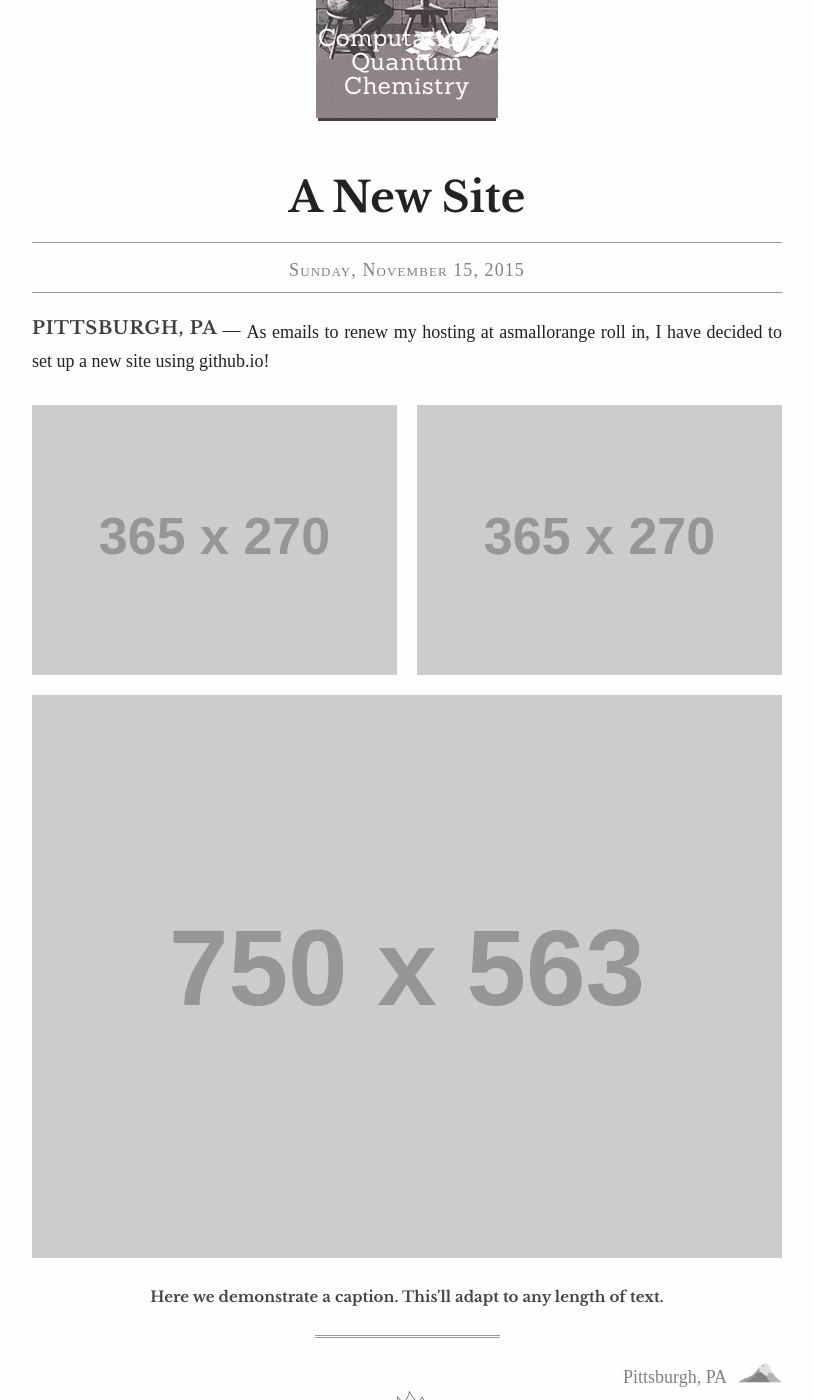
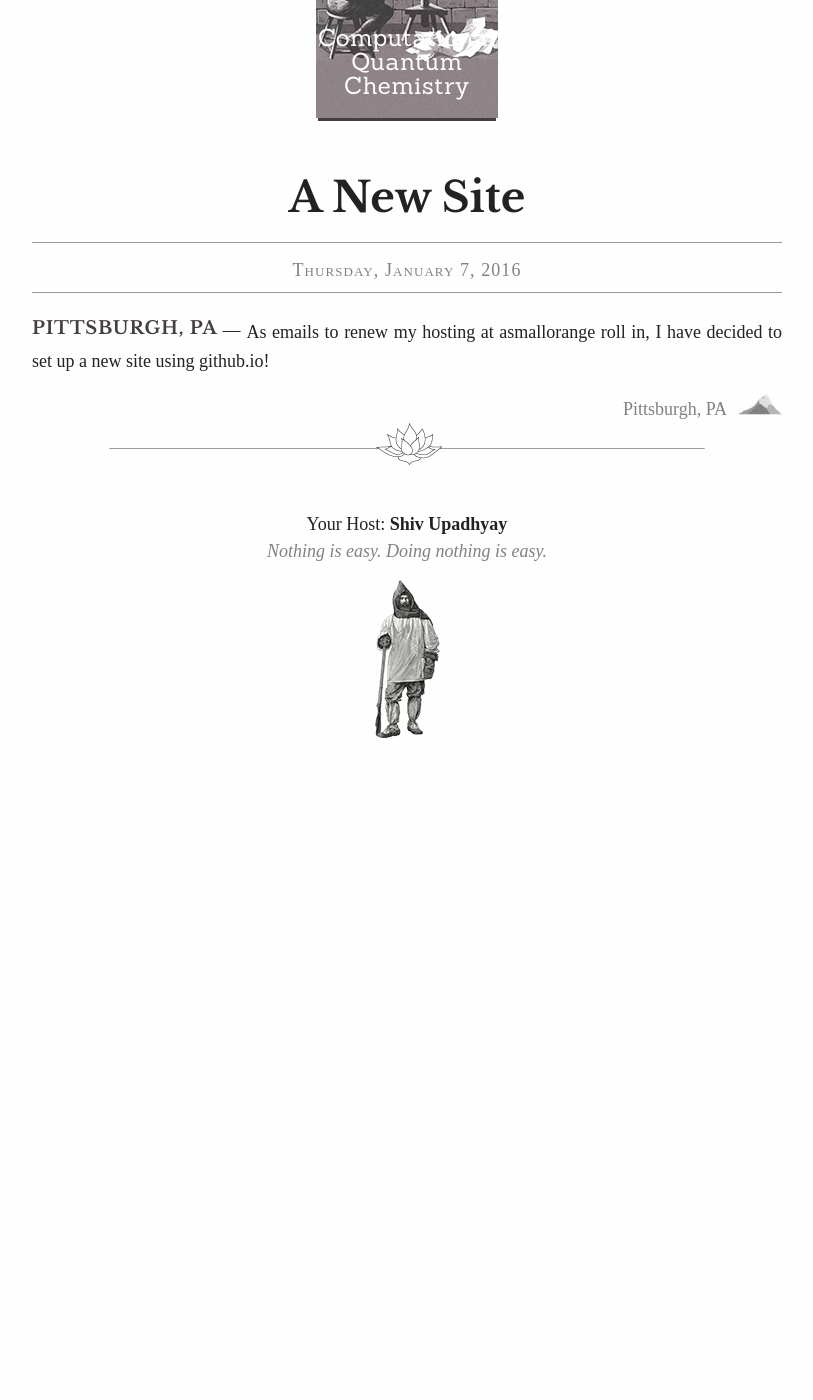
Before and after one commit to shivupa/shivupa.github.io, a Jekyll site: the page built from _posts/2015-11-15-the-galileo-theme.markdown, in a window 1280 px wide and 1400 px high, scrolled down 385 px. Shown: the whole window, without its empty margins (233-1046 px from the left). Built offline with Jekyll 4.4.1, drawn with Linux system fonts in a browser that asks for light colours; after the commit the page ends 1173 px from its top, so only the background shows below that.

Commit message:
TYPO TRAGIC 2

```diff
--- a/_posts/2015-11-15-the-galileo-theme.markdown
+++ b/_posts/2015-11-15-the-galileo-theme.markdown
@@ -1,19 +1,9 @@
 ---
 layout: post
 title:  "A New Site"
-date:   2015-11-15 13:05:14 +0100
+date:   2016-01-07 15:00:00 +1500
 categories: General
 location: Pittsburgh, PA
 ---
 
 As emails to renew my hosting at asmallorange roll in, I have decided to set up a new site using github.io!
-
-<div class="post-image post-image--split">
-    <img src="http://placehold.it/365x270/8e8387/ffffff" alt="The first in an example of split-imagery" />
-    <img src="http://placehold.it/365x270/8e8387/ffffff" alt="The second in an example of split-imagery" />
-</div>
-
-<div class="post-image">
-    <img src="http://placehold.it/750x563/8e8387/ffffff" alt="A full-size image example" />
-    <p class="post-image-caption">Here we demonstrate a caption. This'll adapt to any length of text.</p>
-</div>
```
